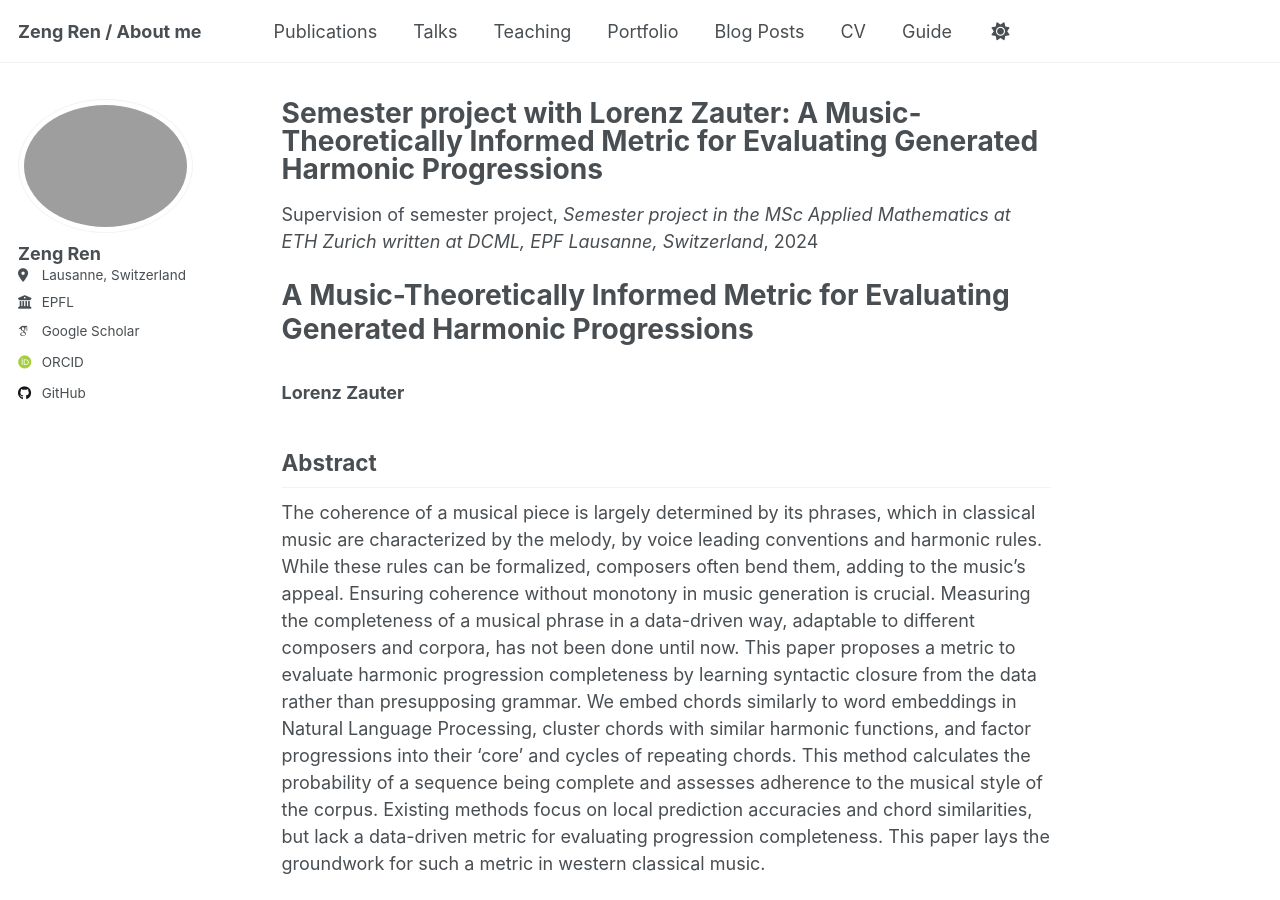
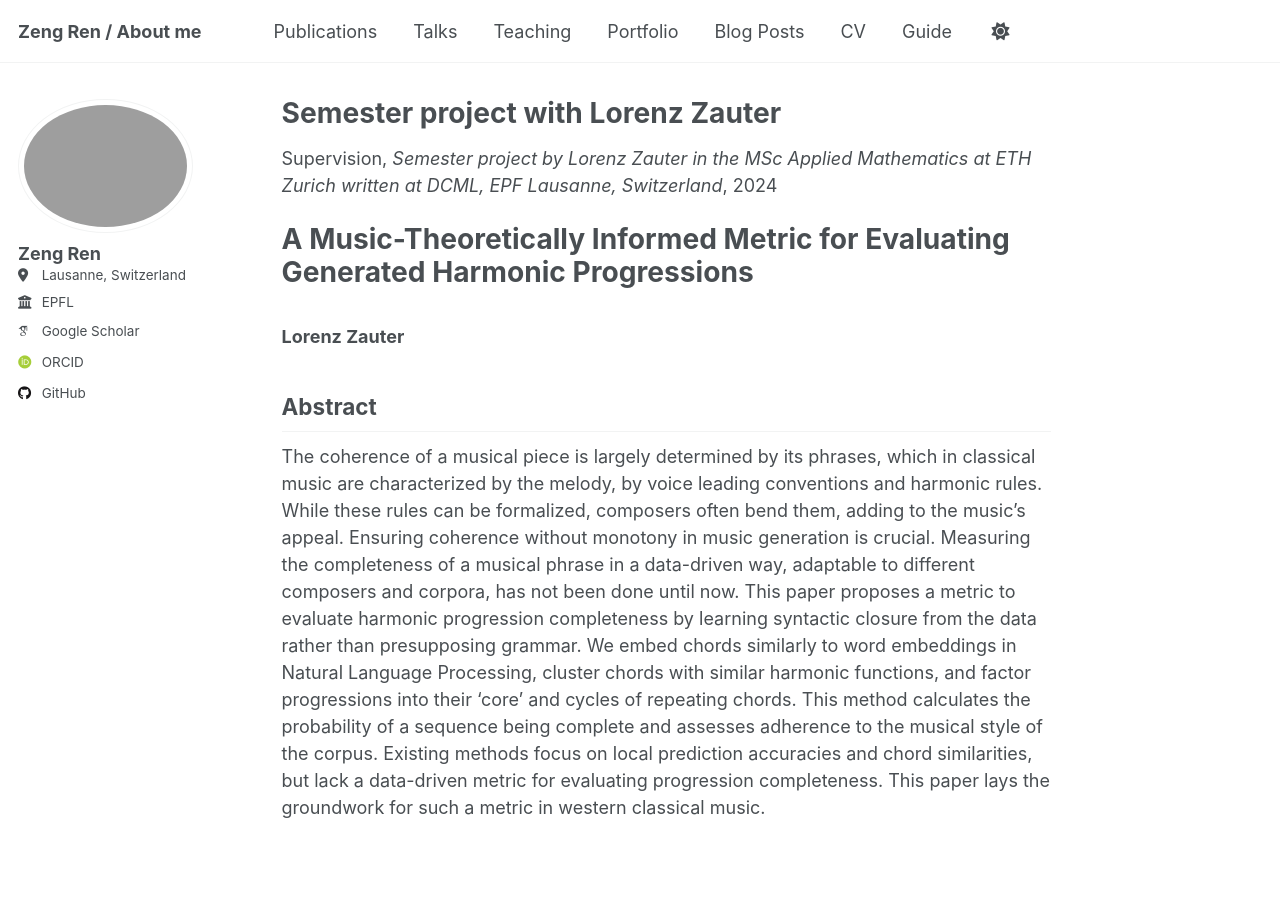
Before and after one commit to ren-zeng/ren-zeng.github.io, a Jekyll site: the page built from _teaching/SemesterProject2024.md, in a window 1280 px wide and 900 px high. Built offline with Jekyll 4.4.1, drawn with Linux system fonts in a browser that asks for light colours; some web fonts are replaced; a script that is not in the unit is left out.

```diff
--- a/_teaching/SemesterProject2024.md
+++ b/_teaching/SemesterProject2024.md
@@ -1,9 +1,9 @@
 ---
-title: "Semester project with Lorenz Zauter: A Music-Theoretically Informed Metric for Evaluating Generated Harmonic Progressions"
+title: "Semester project with Lorenz Zauter"
 collection: teaching
-type: "Supervision of semester project"
+type: "Supervision"
 permalink: /teaching/SemesterProject2024
-venue: "Semester project in the MSc Applied Mathematics at ETH Zurich
+venue: "Semester project by Lorenz Zauter in the MSc Applied Mathematics at ETH Zurich
 written at DCML, EPF Lausanne, Switzerland"
 date: 2024-11-30
 location:
```
Also changed, not shown: _publications/cogsci2025.md (added, +11 -0 lines), _publications/ismir2023.md (+1 -1 lines), _publications/ismir2024.md (added, +11 -0 lines).
